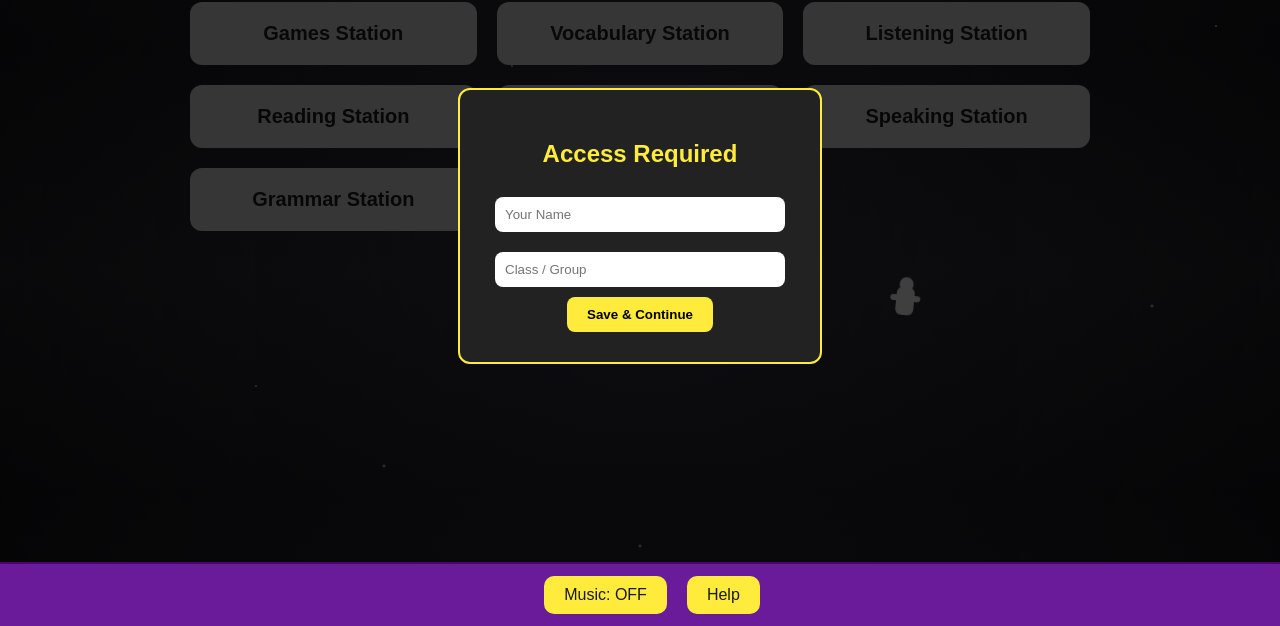
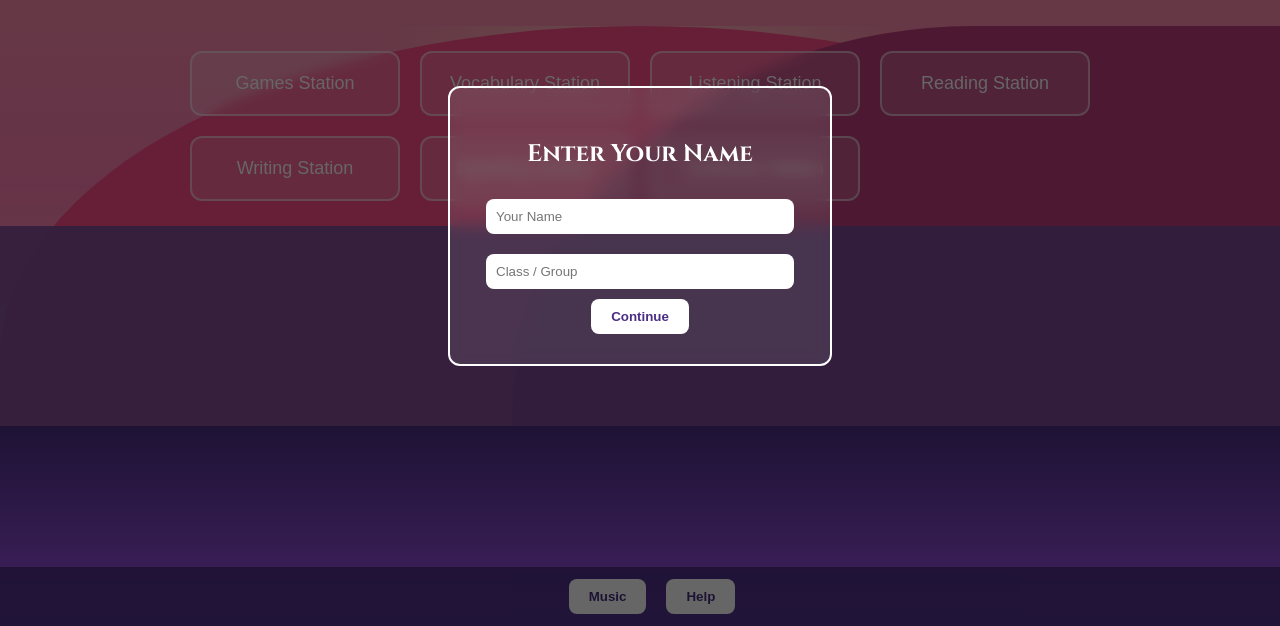
Before and after one commit to LAULAUtonton/GAMIFICATION, a plain HTML site: page index.html in a window 1280 px wide. Shown: the part 174-800 px from the top of the page. Drawn offline with Linux system fonts and the light colour scheme.

Commit message:
Update index.html

```diff
--- a/index.html
+++ b/index.html
@@ -2,207 +2,237 @@
 <html lang="en">
 <head>
 <meta charset="UTF-8">
-<title>English Learning Stations</title>
+<meta name="viewport" content="width=device-width, initial-scale=1.0">
+<title>The Path — Your Journey to English</title>
+
+<link href="https://fonts.googleapis.com/css2?family=Cinzel:wght@600;700&display=swap" rel="stylesheet">
 
 <style>
 
-/* BASE STAR SKY */
-body {
-    margin: 0;
-    padding: 0;
-    font-family: Arial, sans-serif;
-    color: #f2f2f2;
-    text-align: center;
-    background: linear-gradient(180deg, #1a1a1d, #0f0f12, #1a1a1d);
-    overflow: hidden;
+/* =========================
+   COLOR PALETTE (FROM IMAGE)
+========================= */
+:root{
+  --sky-top:#ff9aa9;
+  --sky-mid:#ff7eb3;
+  --sky-bottom:#ffc3a0;
+
+  --mountain-main:#ff4f8b;
+  --mountain-shadow:#c23b7a;
+
+  --mid-purple:#7a4b9a;
+  --deep-purple:#4b2e83;
+
+  --water-reflection:#a855f7;
+  --highlight-glow:#fff3c4;
+
+  --white:#ffffff;
 }
 
-/* STAR FIELD */
-body::before {
-    content: "";
-    position: fixed;
-    top: 0; left: 0;
-    width: 100%; height: 100%;
-    background-image:
-        radial-gradient(2px 2px at 10% 20%, white, transparent),
-        radial-gradient(2px 2px at 30% 80%, white, transparent),
-        radial-gradient(2px 2px at 70% 40%, white, transparent),
-        radial-gradient(2px 2px at 90% 60%, white, transparent),
-        radial-gradient(2px 2px at 50% 90%, white, transparent),
-        radial-gradient(1.5px 1.5px at 20% 70%, white, transparent),
-        radial-gradient(1.5px 1.5px at 80% 10%, white, transparent),
-        radial-gradient(1.5px 1.5px at 40% 30%, white, transparent),
-        radial-gradient(1.5px 1.5px at 60% 50%, white, transparent),
-        radial-gradient(1.5px 1.5px at 95% 25%, white, transparent);
-    opacity: 0.9;
-    z-index: -3;
+/* =========================
+   BASE
+========================= */
+html,body{
+  margin:0;
+  padding:0;
+  height:100%;
+  font-family:'Cinzel', serif;
+  color:white;
+  overflow-x:hidden;
 }
 
-/* DRIFTING NEBULA */
-body::after {
-    content: "";
-    position: fixed;
-    top: -20%; left: -20%;
-    width: 140%; height: 140%;
-    background: radial-gradient(circle, rgba(120,120,160,0.25), transparent 70%);
-    animation: drift 60s infinite linear;
-    z-index: -2;
+/* =========================
+   BACKGROUND SCENE
+========================= */
+.background{
+  position:fixed;
+  width:100%;
+  height:100%;
+  z-index:-1;
+  background:linear-gradient(
+    to bottom,
+    var(--sky-top) 0%,
+    var(--sky-mid) 45%,
+    var(--sky-bottom) 90%
+  );
 }
 
-@keyframes drift {
-    0% { transform: translate(0,0); }
-    50% { transform: translate(40px, 60px); }
-    100% { transform: translate(0,0); }
+/* Horizon glow */
+.glow{
+  position:absolute;
+  bottom:45%;
+  left:50%;
+  transform:translateX(-50%);
+  width:60vw;
+  height:30vh;
+  background:radial-gradient(circle, var(--highlight-glow), transparent 70%);
+  opacity:0.6;
 }
 
-/* FLOATING ASTRONAUTS */
-.astronaut {
-    position: fixed;
-    width: 18px;
-    height: 28px;
-    background: white;
-    border-radius: 6px;
-    animation: float 8s ease-in-out infinite;
-    opacity: 0.8;
-    z-index: -1;
+/* Main mountain */
+.mountain{
+  position:absolute;
+  bottom:25%;
+  width:100%;
+  height:50%;
+  background:var(--mountain-main);
+  border-top-left-radius:60% 100%;
+  border-top-right-radius:60% 100%;
 }
 
-/* Helmet */
-.astronaut::before {
-    content: "";
-    position: absolute;
-    top: -10px;
-    left: 2px;
-    width: 14px;
-    height: 14px;
-    background: white;
-    border-radius: 50%;
+/* Mountain shadow */
+.mountain::after{
+  content:"";
+  position:absolute;
+  right:0;
+  bottom:0;
+  width:60%;
+  height:100%;
+  background:var(--mountain-shadow);
+  border-top-left-radius:60% 100%;
 }
 
-/* Arms */
-.astronaut::after {
-    content: "";
-    position: absolute;
-    top: 8px;
-    left: -6px;
-    width: 30px;
-    height: 6px;
-    background: white;
-    border-radius: 3px;
+/* Purple mid-layer */
+.mid-layer{
+  position:absolute;
+  bottom:15%;
+  width:100%;
+  height:35%;
+  background:var(--mid-purple);
+  opacity:0.9;
 }
 
-@keyframes float {
-    0% { transform: translateY(0) rotate(0deg); }
-    50% { transform: translateY(-20px) rotate(6deg); }
-    100% { transform: translateY(0) rotate(0deg); }
+/* Water reflection */
+.water{
+  position:absolute;
+  bottom:0;
+  width:100%;
+  height:25%;
+  background:linear-gradient(
+    to bottom,
+    var(--deep-purple),
+    var(--water-reflection)
+  );
 }
 
-/* ASTRONAUT POSITIONS */
-#a1 { top: 20%; left: 15%; animation-duration: 10s; }
-#a2 { top: 60%; left: 70%; animation-duration: 12s; }
-#a3 { top: 40%; left: 45%; animation-duration: 14s; }
-
-/* TITLE */
-h1 {
-    margin-top: 60px;
-    font-size: 42px;
-    color: #FFEB3B;
+/* =========================
+   CONTENT
+========================= */
+.main-content{
+  position:relative;
+  z-index:2;
+  text-align:center;
+  padding-top:60px;
+  padding-bottom:120px;
 }
 
-/* MENU GRID */
-.menu-container {
-    display: grid;
-    grid-template-columns: repeat(auto-fit, minmax(220px, 1fr));
-    gap: 20px;
-    padding: 40px;
-    max-width: 900px;
-    margin: auto;
+/* Title */
+.main-title{
+  font-size:clamp(28px, 5vw, 52px);
+  letter-spacing:3px;
+  color:white;
+  text-shadow:
+    0 0 10px rgba(255,255,255,0.6),
+    0 0 30px rgba(255,255,255,0.4);
+  margin-bottom:40px;
 }
 
-/* YELLOW BUTTONS */
-.menu-btn {
-    background: #FFEB3B;
-    color: #1A1A1A;
-    padding: 20px;
-    border-radius: 12px;
-    border: none;
-    cursor: pointer;
-    font-size: 20px;
-    font-weight: bold;
-    transition: 0.2s;
-}
-.menu-btn:hover {
-    background: #FBC02D;
-    transform: scale(1.05);
-}
-.menu-btn:disabled {
-    background: #b5b5b5;
-    cursor: not-allowed;
+/* Menu grid */
+.menu-container{
+  display:grid;
+  grid-template-columns:repeat(auto-fit,minmax(180px,1fr));
+  gap:20px;
+  max-width:900px;
+  margin:auto;
+  padding:20px;
 }
 
-/* PURPLE LOWER DECK */
-.fixed-bar {
-    position: fixed;
-    bottom: 0;
-    left: 0;
-    width: 100%;
-    background: #6A1B9A;
-    padding: 12px;
-    display: flex;
-    justify-content: center;
-    gap: 20px;
-    border-top: 2px solid #4A0072;
+/* Buttons */
+.menu-btn{
+  background:rgba(255,255,255,0.15);
+  backdrop-filter:blur(6px);
+  border:2px solid rgba(255,255,255,0.5);
+  color:white;
+  padding:20px;
+  border-radius:12px;
+  font-size:18px;
+  cursor:pointer;
+  transition:0.3s;
 }
 
-/* YELLOW BUTTONS IN DECK */
-.bar-btn {
-    background: #FFEB3B;
-    color: #1A1A1A;
-    padding: 10px 20px;
-    border-radius: 10px;
-    border: none;
-    cursor: pointer;
-    font-size: 16px;
-}
-.bar-btn:hover {
-    background: #FBC02D;
+.menu-btn:hover{
+  background:rgba(255,255,255,0.3);
+  transform:translateY(-4px);
 }
 
-/* ACCESS MODAL */
-#accessModal {
-    position: fixed;
-    top: 0; left: 0;
-    width: 100%; height: 100%;
-    background: rgba(0,0,0,0.7);
-    display: flex;
-    justify-content: center;
-    align-items: center;
+/* =========================
+   FIXED BAR
+========================= */
+.fixed-bar{
+  position:fixed;
+  bottom:0;
+  width:100%;
+  display:flex;
+  justify-content:center;
+  gap:20px;
+  padding:12px;
+  background:rgba(75,46,131,0.9);
 }
 
-.modal-box {
-    background: #222;
-    padding: 30px;
-    border-radius: 12px;
-    width: 300px;
-    text-align: center;
-    border: 2px solid #FFEB3B;
+.bar-btn{
+  background:white;
+  color:#4b2e83;
+  border:none;
+  padding:10px 20px;
+  border-radius:8px;
+  cursor:pointer;
+  font-weight:bold;
 }
 
-.modal-box input {
-    width: 90%;
-    padding: 10px;
-    margin: 10px 0;
-    border-radius: 8px;
-    border: none;
+.bar-btn:hover{
+  background:#fff3c4;
 }
 
-.modal-box button {
-    background: #FFEB3B;
-    padding: 10px 20px;
-    border-radius: 8px;
-    border: none;
-    cursor: pointer;
-    font-weight: bold;
+/* =========================
+   ACCESS MODAL
+========================= */
+#accessModal{
+  position:fixed;
+  inset:0;
+  background:rgba(0,0,0,0.6);
+  display:flex;
+  justify-content:center;
+  align-items:center;
+  z-index:5;
+}
+
+.modal-box{
+  background:rgba(255,255,255,0.1);
+  backdrop-filter:blur(8px);
+  padding:30px;
+  border-radius:12px;
+  width:90%;
+  max-width:320px;
+  text-align:center;
+  border:2px solid white;
+}
+
+.modal-box input{
+  width:90%;
+  padding:10px;
+  margin:10px 0;
+  border-radius:8px;
+  border:none;
+}
+
+.modal-box button{
+  background:white;
+  color:#4b2e83;
+  padding:10px 20px;
+  border-radius:8px;
+  border:none;
+  cursor:pointer;
+  font-weight:bold;
 }
 
 </style>
@@ -210,35 +240,42 @@ h1 {
 
 <body>
 
-<!-- FLOATING ASTRONAUTS -->
-<div id="a1" class="astronaut"></div>
-<div id="a2" class="astronaut"></div>
-<div id="a3" class="astronaut"></div>
+<!-- BACKGROUND -->
+<div class="background">
+  <div class="glow"></div>
+  <div class="mountain"></div>
+  <div class="mid-layer"></div>
+  <div class="water"></div>
+</div>
 
 <!-- ACCESS MODAL -->
 <div id="accessModal">
   <div class="modal-box">
-        <h2 style="color:#FFEB3B;">Access Required</h2>
+    <h2>Enter Your Name</h2>
     <input id="nameInput" type="text" placeholder="Your Name">
     <input id="classInput" type="text" placeholder="Class / Group">
-        <button onclick="saveAccess()">Save & Continue</button>
+    <button onclick="saveAccess()">Continue</button>
   </div>
 </div>
 
-<h1>English Learning Stations</h1>
+<!-- CONTENT -->
+<div class="main-content">
+  <h1 class="main-title">The Path — Your Journey to English</h1>
 
   <div class="menu-container">
-    <button class="menu-btn" disabled>Games Station</button>
-    <button class="menu-btn" disabled>Vocabulary Station</button>
-    <button class="menu-btn" disabled>Listening Station</button>
-    <button class="menu-btn" disabled>Reading Station</button>
-    <button class="menu-btn" disabled>Writing Station</button>
-    <button class="menu-btn" disabled>Speaking Station</button>
-    <button class="menu-btn" disabled>Grammar Station</button>
+    <button class="menu-btn">Games Station</button>
+    <button class="menu-btn">Vocabulary Station</button>
+    <button class="menu-btn">Listening Station</button>
+    <button class="menu-btn">Reading Station</button>
+    <button class="menu-btn">Writing Station</button>
+    <button class="menu-btn">Speaking Station</button>
+    <button class="menu-btn">Grammar Station</button>
+  </div>
 </div>
 
+<!-- FIXED BAR -->
 <div class="fixed-bar">
-    <button class="bar-btn" onclick="toggleMusic()">Music: OFF</button>
+  <button class="bar-btn" onclick="toggleMusic()">Music</button>
   <button class="bar-btn">Help</button>
 </div>
 
@@ -248,36 +285,26 @@ h1 {
 </audio>
 
 <script>
-function saveAccess() {
-    let name = document.getElementById("nameInput").value.trim();
-    let group = document.getElementById("classInput").value.trim();
+function saveAccess(){
+  let name=document.getElementById("nameInput").value.trim();
+  let group=document.getElementById("classInput").value.trim();
 
-    if (name === "" || group === "") {
+  if(name===""||group===""){
     alert("Please enter your name and class.");
     return;
   }
-
-    document.getElementById("accessModal").style.display = "none";
-
-    document.querySelectorAll(".menu-btn").forEach(btn => {
-        btn.disabled = false;
-    });
+  document.getElementById("accessModal").style.display="none";
 }
 
-let musicOn = false;
-
-function toggleMusic() {
-    let audio = document.getElementById("bgMusic");
-    let btn = event.target;
-
-    if (!musicOn) {
+let musicOn=false;
+function toggleMusic(){
+  let audio=document.getElementById("bgMusic");
+  if(!musicOn){
     audio.play();
-        btn.textContent = "Music: ON";
-        musicOn = true;
-    } else {
+    musicOn=true;
+  }else{
     audio.pause();
-        btn.textContent = "Music: OFF";
-        musicOn = false;
+    musicOn=false;
   }
 }
 </script>
```
Lines whose indentation alone changed are shown as unchanged.
